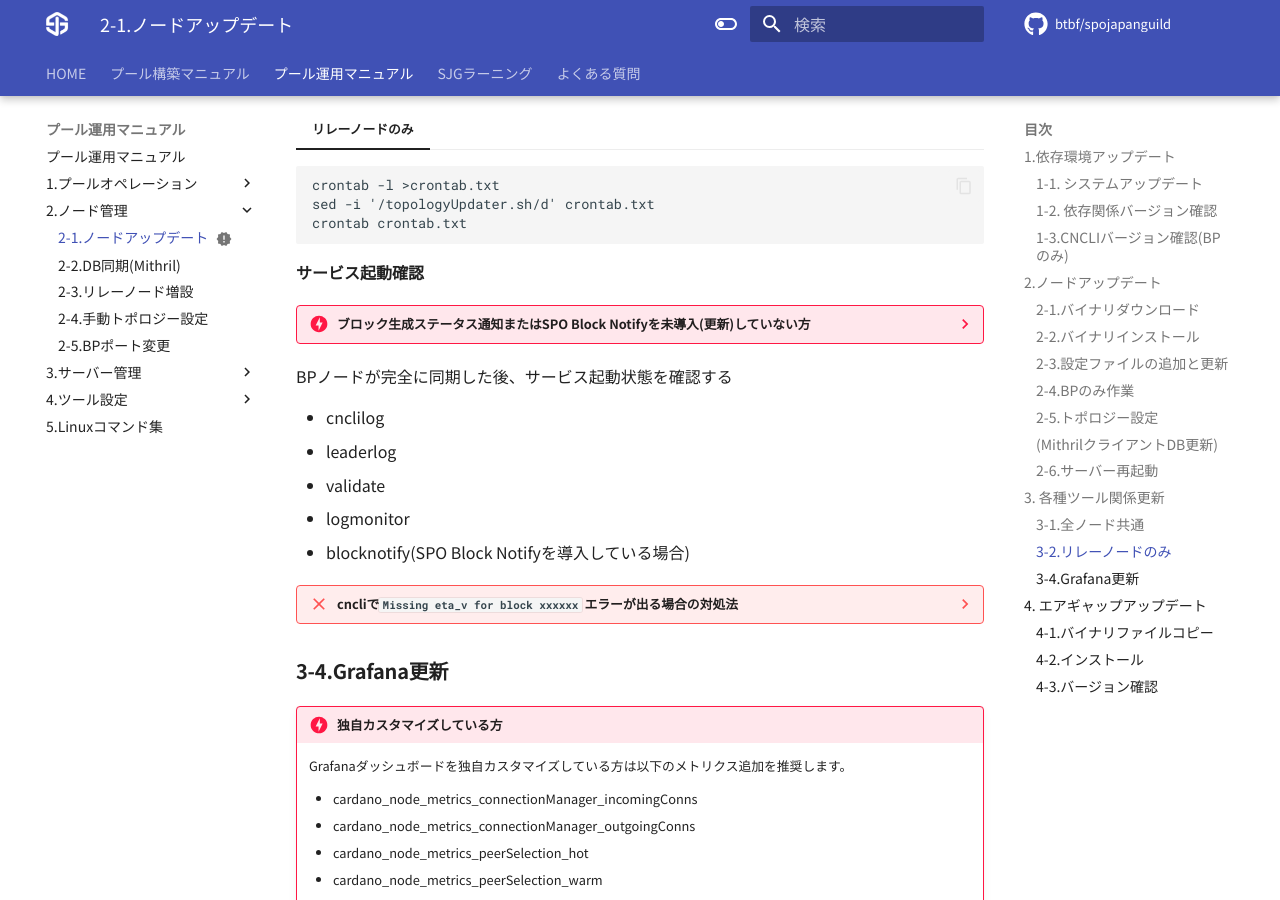
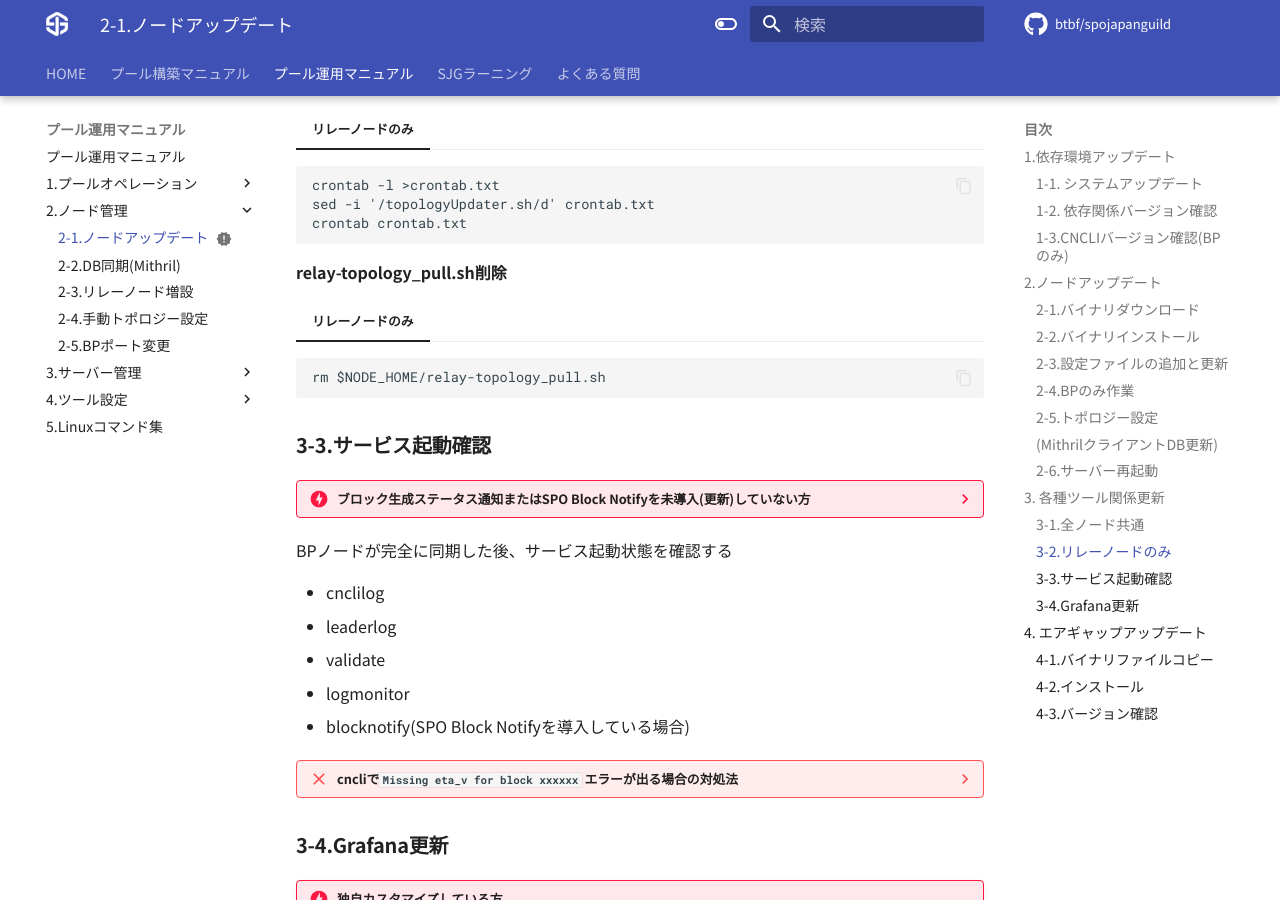
Before and after one commit to btbf/spojapanguild, an MkDocs documentation site: the page built from docs/operation/node-update.md, in a window 1280 px wide and 900 px high, scrolled down 7844 px. Built offline with MkDocs 1.6.1 and Material for MkDocs 9.7.7, drawn with Linux system fonts in a browser that asks for light colours; comment, search, counter and statistics services are not loaded.

Commit message:
ノードアップデート　relay-topology_pull.shの削除と一部修正

````diff
--- a/docs/operation/node-update.md
+++ b/docs/operation/node-update.md
@@ -946,7 +946,13 @@ sed -i '/topologyUpdater.sh/d' crontab.txt
 crontab crontab.txt
 ```
 
-**サービス起動確認**
+**relay-topology_pull.sh削除**
+=== "リレーノードのみ"
+```
+rm $NODE_HOME/relay-topology_pull.sh
+```
+
+### **3-3.サービス起動確認**
 
 ??? danger "ブロック生成ステータス通知またはSPO Block Notifyを未導入(更新)していない方"
 
````
